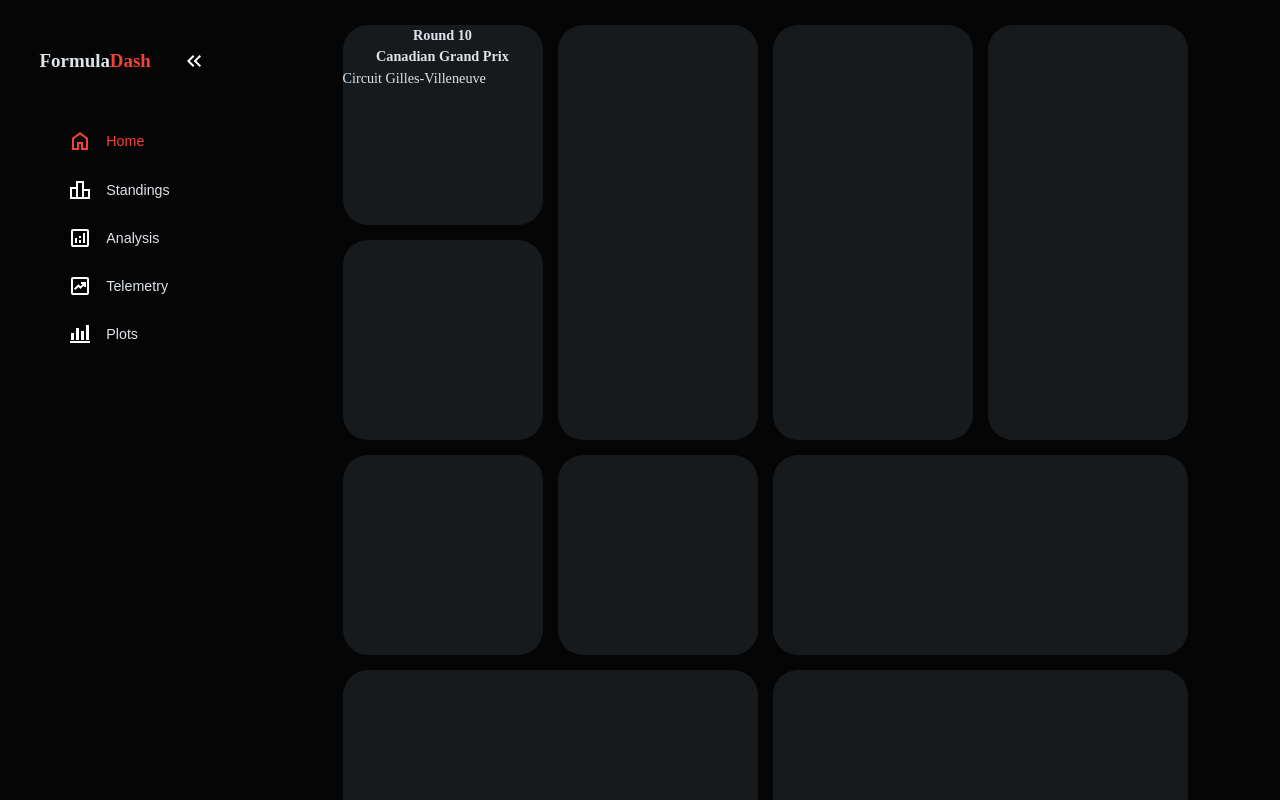
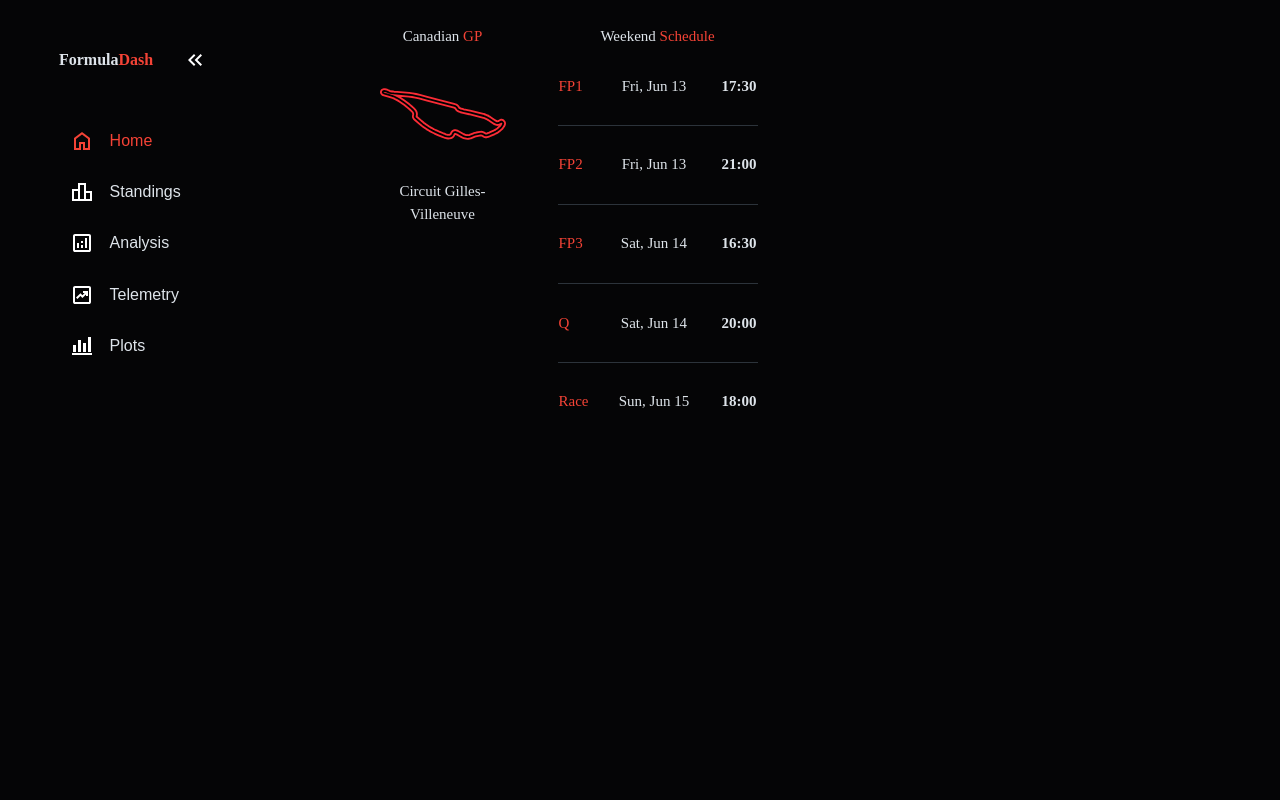
Before and after one commit to TanushYadavCS/formula-dash-frontend, a React (Vite) app: page / in a window 1280 px wide. Shown: the top 800 px of the page. Built offline with nearby package versions, Linux system fonts and the light colour scheme; a web font is replaced by a local one.

Commit message:
Created CurrentWeek and Schedule components

```diff
--- a/src/App.css
+++ b/src/App.css
@@ -1,4 +1,5 @@
 :root {
+  --dark-accent: #981912;
   --accent: #f44336;
   --background: #050506;
   --primary: #161a1d;
@@ -15,13 +16,6 @@
   --alpine: #00a1e8;
   --sauber: #01c00e;
   --text: #dee4ea;
-  --fs-sm: clamp(0.8rem, 0.17vi + 0.76rem, 0.89rem);
-  --fs-base: clamp(1rem, 0.34vi + 0.91rem, 1.19rem);
-  --fs-md: clamp(1.25rem, 0.61vi + 1.1rem, 1.58rem);
-  --fs-lg: clamp(1.56rem, 1vi + 1.31rem, 2.11rem);
-  --fs-xl: clamp(1.95rem, 1.56vi + 1.56rem, 2.81rem);
-  --fs-xxl: clamp(2.44rem, 2.38vi + 1.85rem, 3.75rem);
-  --fs-xxxl: clamp(3.05rem, 3.54vi + 2.17rem, 5rem);
 }
 
 .body {
@@ -120,7 +114,6 @@
 }
 
 .logo {
-  font-size: var(--fs-base);
   font-weight: bold;
   .secondary {
     color: var(--accent);
@@ -167,28 +160,14 @@
     "wdc wdc wcc wcc countdown";
   justify-content: center;
   gap: 15px;
+  font-size: 18px;
 }
 
 .box {
-  background-color: var(--primary);
+
   border-radius: 25px;
 }
-@media (min-width: 3000px) {
-  .grid-container {
-    padding: 20px;
-    display: grid;
-    margin-bottom: 100px;
-    grid-template-columns: 500px 500px 500px 500px 500px;
-    grid-template-rows: 500px 500px 500px 500px;
-    grid-template-areas:
-      "currentWeek schedule calendar lastSession podium"
-      "weather schedule calendar lastSession circuitInfo"
-      "wdc wdc wcc wcc circuitInfo"
-      "wdc wdc wcc wcc countdown";
-    justify-content: center;
-    gap: 15px;
-  }
-}
+
 
 @media (min-width: 1481px) and (max-width: 1758px) {
   .grid-container {
@@ -221,6 +200,7 @@
       "wdc wdc wcc wcc countdown";
     justify-content: center;
     gap: 15px;
+    font-size: 16px;
   }
 
 }
@@ -239,6 +219,7 @@
       "wdc wdc wcc wcc ";
     justify-content: center;
     gap: 15px;
+    font-size: 15px;
   }
 
 }
@@ -316,6 +297,7 @@
       "wdc wcc countdown";
     justify-content: center;
     gap: 15px;
+    font-size: 18px;
   }
 
 }
@@ -375,6 +357,7 @@
       "wdc wcc countdown";
     justify-content: center;
     gap: 15px;
+    font-size: 15px;
   }
 
 }
@@ -436,6 +419,7 @@
       "wdc wcc ";
     justify-content: center;
     gap: 15px;
+    font-size: 15px;
   }
 
 }
@@ -497,6 +481,7 @@
       "wdc wcc ";
     justify-content: center;
     gap: 15px;
+    font-size: 16px;
   }
 
 }
@@ -558,6 +543,7 @@
       "wdc wcc ";
     justify-content: center;
     gap: 15px;
+    font-size: 14px;
   }
 
 }
@@ -619,6 +605,7 @@
       "wdc wcc ";
     justify-content: center;
     gap: 15px;
+    font-size: 11px;
   }
 
 }
--- a/src/App.jsx
+++ b/src/App.jsx
@@ -1,6 +1,7 @@
 import { use, useState } from "react";
 import "./App.css";
 import CurrentWeek from "./Components/CurrentWeek";
+import Schedule from "./Components/Schedule";
 function handleToggle() {
   const toggleButton = document.getElementById("toggle-btn");
   const sidebar = document.getElementById("sidebar");
@@ -108,7 +109,7 @@
       <main id="content" className="">
         <div className="grid-container">
           <div className="box" style={{gridArea: "currentWeek"}}><CurrentWeek /></div>
-          <div className="box" style={{gridArea: "schedule"}}></div>
+          <div className="box" style={{gridArea: "schedule"}}><Schedule /></div>
           <div className="box" style={{gridArea: "wdc"}}></div>
           <div className="box" style={{gridArea: "wcc"}}></div>
           <div className="box" style={{gridArea: "lastSession"}}></div>
--- a/src/Components/CurrentWeek.jsx
+++ b/src/Components/CurrentWeek.jsx
@@ -10,11 +10,10 @@
   }, []);
   if (!currentRace) return "Error";
   return (
-    <div className="content">
-      <div className="header">Round {currentRace.round}</div>
-      <div className="name">{currentRace.name}</div>
-      <div className="trackMap"></div>
-      <div className="circuit">{currentRace.circuit}</div>
+    <div className="cw_content">
+         <div className="cw_name">{currentRace.name} <span className="cw_accentText">GP</span></div>
+    <div className="cw_trackMap"><img className="cw_map" src={currentRace.map} /></div>
+      <div className="cw_circuit">{currentRace.circuit}</div>
     </div>
   );
 }
--- /dev/null
+++ b/src/Components/Schedule.jsx
@@ -0,0 +1,39 @@
+import "./css/Schedule.css";
+import { useState, useEffect } from "react";
+import circuits from "../data/circuits.json";
+import { formatLocalDate, getSessionStatus } from "../utils";
+import { formatLocalTime } from "../utils";
+import { getRace } from "../utils";
+export default function Schedule(){
+    const [currentRace, setCurrentRace] = useState(null);
+    useEffect(() => {
+      const race = getRace(circuits);
+      setCurrentRace(race);
+    }, []);
+    const sessionNames = {
+      "practice_1": "FP1   ",
+      "practice_2": "FP2   ",
+      "practice_3": "FP3   ",
+      "qualifying": "Q      ",
+      "sprint": "Sprint",
+      "sprint_qualifying": "SQ    ",
+      "race": "Race  ",
+    };
+    if (!currentRace) return ("Error");
+    return(
+        <div className="sch_content">
+            <div className="sch_header">Weekend <span className="sch_accentText">Schedule</span></div>
+            <table className="sch_table">
+                <tbody>
+                 {Object.entries(currentRace.sessions).map(([sessionID, time]) => (
+                    <tr className="sch_session">
+                        <td className="sch_sessionName">{sessionNames[sessionID]}</td>
+                        <td className="sch_sessionDate">{formatLocalDate(time)}</td>
+                        <td className="sch_sessionTime"><span className="sch_timeText">{formatLocalTime(time)}</span></td>
+                    </tr>
+                 ))}
+                 </tbody>
+            </table>
+        </div>
+    );
+}
--- a/src/Components/css/CurrentWeek.css
+++ b/src/Components/css/CurrentWeek.css
@@ -1,39 +1,38 @@
-:root {
-    --accent: #f44336;
-    --background: #050506;
-    --primary: #161a1d;
-    --secondary: #2c333a;
-    --tertiary: #738496;
-    --ferrari: #ed1131;
-    --mclaren: #f47600;
-    --red_bull: #4781d7;
-    --mercedes: #00d7b6;
-    --williams: #1868db;
-    --haas: #9c9fa2;
-    --rb: #6c98ff;
-    --aston_martin: #229971;
-    --alpine: #00a1e8;
-    --sauber: #01c00e;
-    --text: #dee4ea;
-    --fs-sm: clamp(0.8rem, 0.17vi + 0.76rem, 0.89rem);
-    --fs-base: clamp(1rem, 0.34vi + 0.91rem, 1.19rem);
-    --fs-md: clamp(1.25rem, 0.61vi + 1.1rem, 1.58rem);
-    --fs-lg: clamp(1.56rem, 1vi + 1.31rem, 2.11rem);
-    --fs-xl: clamp(1.95rem, 1.56vi + 1.56rem, 2.81rem);
-    --fs-xxl: clamp(2.44rem, 2.38vi + 1.85rem, 3.75rem);
-    --fs-xxxl: clamp(3.05rem, 3.54vi + 2.17rem, 5rem);
-  }
-.content{
+
+.cw_content{
     width: 100%;
     height: 100%;
     display: flex;
     flex-direction: column;
     color: var(--text);
-    font-size: var(--fs-sm);
-
 }
 
-.header, .name{
-  margin-inline: auto;
-  font-weight: bold;
+
+.cw_accentText{
+  color:var(--accent);
 }
+
+.cw_header, .cw_trackMap, .cw_circuit, .cw_name{
+  margin: auto;
+}
+.cw_name{
+  width: auto;
+  text-align: center;
+}
+
+.cw_circuit{
+  width: 50%;
+  text-align: center;
+}
+
+.cw_trackMap{
+
+  overflow: hidden;
+  width: 80%;
+  height: 80%;
+}
+
+.cw_map{
+  width: 100%;
+  height: 100%;
+}
--- /dev/null
+++ b/src/Components/css/Schedule.css
@@ -0,0 +1,46 @@
+.sch_content{
+    width: 100%;
+    height: 100%;
+    display: flex;
+    flex-direction: column;
+    color: var(--text);
+
+}
+.sch_accentText{
+    color: var(--accent);
+}
+
+.sch_header{
+    margin-inline: auto;
+}
+
+.sch_table{
+    width: 100%;
+    height: 100%;
+    border-collapse: collapse;
+}
+
+.sch_sessionDate, .sch_sessionName, .sch_sessionTime{
+    border-bottom: 1px solid var(--secondary);
+}
+
+.sch_table .sch_session:last-child td{
+    border: none;
+}
+.sch_sessionName{
+    text-align: start;
+    color: var(--accent);
+}
+
+.sch_sessionTime{
+    text-align: end;
+
+}
+
+.sch_timeText{
+    font-weight: bold;
+}
+
+.sch_sessionDate{
+    text-align: center;
+}
--- a/src/data/circuits.json
+++ b/src/data/circuits.json
@@ -1,8 +1,8 @@
 [
   {
     "round": 1,
-    "name": "Australian Grand Prix",
-    "circuit": "Albert Park Grand Prix Circuit",
+    "name": "Australian",
+    "circuit": "Albert Park Circuit",
     "map": "circuit_assets/australia.svg",
     "flag_path": "flag_assets/au.svg",
     "weekend_type": "normal",
@@ -16,7 +16,7 @@
   },
   {
     "round": 2,
-    "name": "Chinese Grand Prix",
+    "name": "Chinese",
     "circuit": "Shanghai International Circuit",
     "map": "circuit_assets/china.svg",
     "flag_path": "flag_assets/cn.svg",
@@ -30,7 +30,7 @@
     }
   },
   { "round": 3,
-    "name": "Japanese Grand Prix",
+    "name": "Japanese",
     "circuit": "Suzuka Circuit",
     "map": "circuit_assets/japan.svg",
     "flag_path": "flag_assets/jp.svg",
@@ -44,7 +44,7 @@
     }
   },
   { "round": 4,
-    "name": "Bahrain Grand Prix",
+    "name": "Bahrain",
     "circuit": "Bahrain International Circuit",
     "map": "circuit_assets/bahrain.svg",
     "flag_path": "flag_assets/bh.svg",
@@ -58,7 +58,7 @@
     }
   },
   { "round": 5,
-    "name": "Saudi Arabian Grand Prix",
+    "name": "Saudi Arabian",
     "circuit": "Jeddah Corniche Circuit",
     "map": "circuit_assets/saudi_arabia.svg",
     "flag_path": "flag_assets/sa.svg",
@@ -72,7 +72,7 @@
     }
   },
   { "round": 6,
-    "name": "Miami Grand Prix",
+    "name": "Miami",
     "circuit": "Miami International Autodrome",
     "map": "circuit_assets/miami.svg",
     "flag_path": "flag_assets/us.svg",
@@ -86,7 +86,7 @@
     }
   },
   { "round": 7,
-    "name": "Emilia-Romagna Grand Prix",
+    "name": "Emilia-Romagna",
     "circuit": "Autodromo Internazionale Enzo e Dino Ferrari",
     "map": "circuit_assets/imola.svg",
     "flag_path": "flag_assets/it.svg",
@@ -100,7 +100,7 @@
     }
   },
   { "round": 8,
-    "name": "Monaco Grand Prix",
+    "name": "Monaco",
     "circuit": "Circuit de Monaco",
     "map": "circuit_assets/monaco.svg",
     "flag_path": "flag_assets/mc.svg",
@@ -114,7 +114,7 @@
     }
   },
   { "round": 9,
-    "name": "Spanish Grand Prix",
+    "name": "Spanish",
     "circuit": "Circuit de Barcelona-Catalunya",
     "map": "circuit_assets/spain.svg",
     "flag_path": "flag_assets/es.svg",
@@ -128,7 +128,7 @@
     }
   },
   { "round": 10,
-    "name": "Canadian Grand Prix",
+    "name": "Canadian",
     "circuit": "Circuit Gilles-Villeneuve",
     "map": "circuit_assets/canada.svg",
     "flag_path": "flag_assets/ca.svg",
@@ -142,7 +142,7 @@
     }
   },
   { "round": 11,
-    "name": "Austrian Grand Prix",
+    "name": "Austrian",
     "circuit": "Red Bull Ring",
     "map": "circuit_assets/austria.svg",
     "flag_path": "flag_assets/at.svg",
@@ -156,7 +156,7 @@
     }
   },
   { "round": 12,
-    "name": "British Grand Prix",
+    "name": "British",
     "circuit": "Silverstone Circuit",
     "map": "circuit_assets/great_britain.svg",
     "flag_path": "flag_assets/gb.svg",
@@ -170,7 +170,7 @@
     }
   },
   { "round": 13,
-    "name": "Belgian Grand Prix",
+    "name": "Belgian",
     "circuit": "Circuit de Spa-Francorchamps",
     "map": "circuit_assets/belgium.svg",
     "flag_path": "flag_assets/be.svg",
@@ -184,7 +184,7 @@
     }
   },
   { "round": 14,
-    "name": "Hungarian Grand Prix",
+    "name": "Hungarian",
     "circuit": "Hungaroring",
     "map": "circuit_assets/hungary.svg",
     "flag_path": "flag_assets/hu.svg",
@@ -198,7 +198,7 @@
     }
   },
   { "round": 15,
-    "name": "Dutch Grand Prix",
+    "name": "Dutch",
     "circuit": "Circuit Zandvoort",
     "map": "circuit_assets/netherlands.svg",
     "flag_path": "flag_assets/nl.svg",
@@ -212,7 +212,7 @@
     }
   },
   { "round": 16,
-    "name": "Italian Grand Prix",
+    "name": "Italian",
     "circuit": "Autodromo Nazionale Monza",
     "map": "circuit_assets/italy.svg",
     "flag_path": "flag_assets/it.svg",
@@ -226,7 +226,7 @@
     }
   },
   { "round": 17,
-    "name": "Azerbaijan Grand Prix",
+    "name": "Azerbaijan",
     "circuit": "Baku City Circuit",
     "map": "circuit_assets/azerbaijan.svg",
     "flag_path": "flag_assets/az.svg",
@@ -240,7 +240,7 @@
     }
   },
   { "round": 18,
-    "name": "Singapore Grand Prix",
+    "name": "Singapore",
     "circuit": "Marina Bay Circuit",
     "map": "circuit_assets/singapore.svg",
     "flag_path": "flag_assets/sg.svg",
@@ -254,7 +254,7 @@
     }
   },
   { "round": 19,
-    "name": "United States Grand Prix",
+    "name": "United States",
     "circuit": "Circuit of The Americas",
     "map": "circuit_assets/united_states.svg",
     "flag_path": "flag_assets/us.svg",
@@ -268,7 +268,7 @@
     }
   },
   { "round": 20,
-    "name": "Mexico City Grand Prix",
+    "name": "Mexico City",
     "circuit": "Autódromo Hermanos Rodríguez",
     "map": "circuit_assets/mexico.svg",
     "flag_path": "flag_assets/mx.svg",
@@ -282,7 +282,7 @@
     }
   },
   { "round": 21,
-    "name": "Brazilian Grand Prix",
+    "name": "Brazilian",
     "circuit": "Autódromo José Carlos Pace",
     "map": "circuit_assets/brazil.svg",
     "flag_path": "flag_assets/br.svg",
@@ -296,7 +296,7 @@
     }
   },
   { "round": 22,
-    "name": "Las Vegas Grand Prix",
+    "name": "Las Vegas",
     "circuit": "Las Vegas Strip Circuit",
     "map": "circuit_assets/las_vegas.svg",
     "flag_path": "flag_assets/us.svg",
@@ -310,7 +310,7 @@
     }
   },
   { "round": 23,
-    "name": "Qatar Grand Prix",
+    "name": "Qatar",
     "circuit": "Lusail International Circuit",
     "map": "circuit_assets/qatar.svg",
     "flag_path": "flag_assets/qa.svg",
@@ -324,7 +324,7 @@
     }
   },
   { "round": 24,
-    "name": "Abu Dhabi Grand Prix",
+    "name": "Abu Dhabi",
     "circuit": "Yas Marina Circuit",
     "map": "circuit_assets/abu_dhabi.svg",
     "flag_path": "flag_assets/ae.svg",
```
